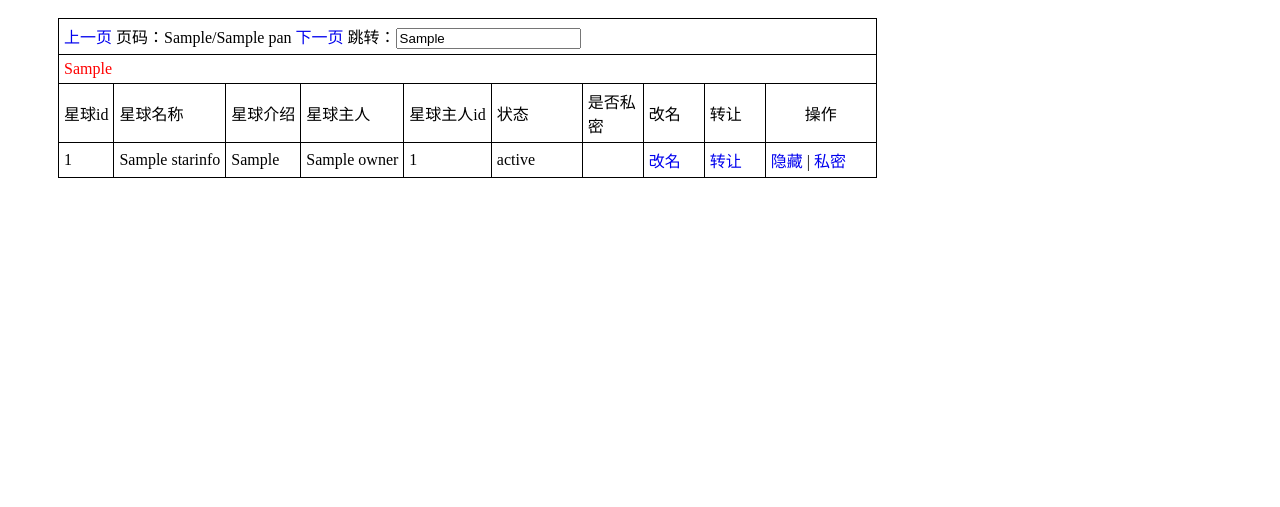
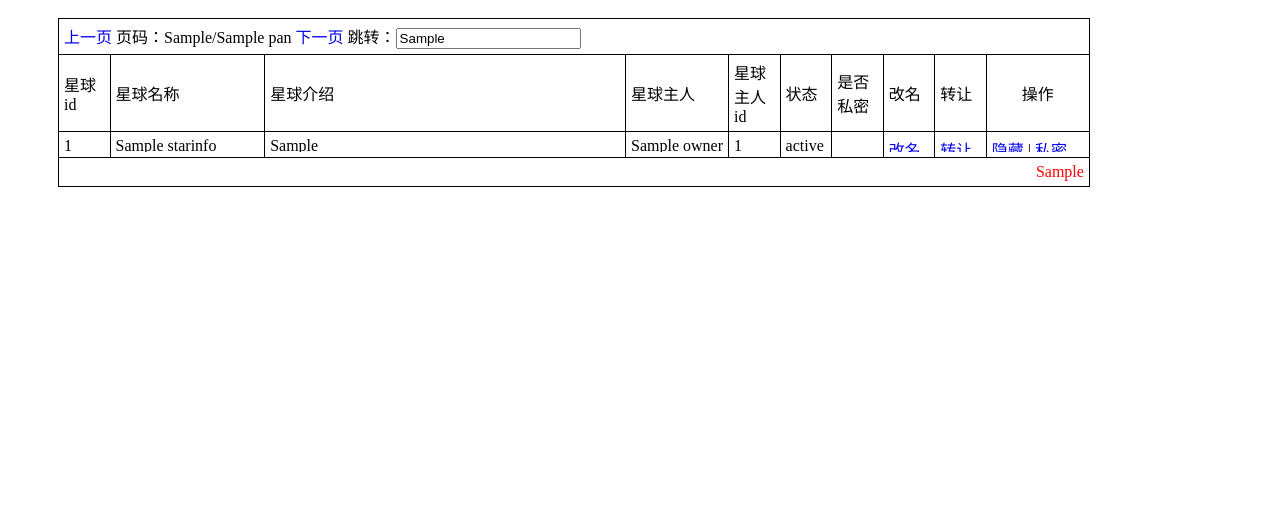
Before and after one commit to wuanlife/wuanlife_console, a CodeIgniter app: the page made by application/views/wuan_console/star_management.php in a window 1280 px wide. Shown: the top 507 px of the page. Run offline with CodeIgniter, Linux system fonts and the light colour scheme; tables that the repository leaves empty or names only in its code hold one stand-in row (values such as "Sample post"); the template is opened without the code that fills it: most values are stand-ins (such as "Sample title", 1, 10 or a date in 2020).

Commit message:
优化星球列表显示布局

```diff
--- a/application/views/wuan_console/login.php
+++ b/application/views/wuan_console/login.php
@@ -45,7 +45,6 @@
 			<input type ="submit" name= "submit" value="登录" />
 		</div>
 	</div>
-	</div>
 	</form>
 </body>
 </html>
--- a/application/views/wuan_console/star_management.php
+++ b/application/views/wuan_console/star_management.php
@@ -14,6 +14,8 @@ a{ text-decoration: none;}
 table{
     border: solid 1px black;
     border-collapse: collapse;
+	text-overflow:ellipsis;
+	overflow:hidden;
 }
 
 td{
@@ -23,98 +25,134 @@ td{
 #rs{
     color:red;
 }
+.div-tdcontent{
+height:15px;
+text-overflow:ellipsis;
+overflow:hidden;
+}
+.div-hidden{ background:#FFF; color:#F00}
 </style>
 <base href = "<?php echo base_url();?>"/>
 <script type="text/javascript" src='resource/sql.js'></script>
 <div id="starmanagement">
     <div id="starlist">
 <?php
-    if(empty($starinfo)){
+    if(empty($starinfo)):
         echo '无星球！';
-    }else{
+    else:
 ?>
-    <table class="thinsolid">
+    <table width="85%" border="1" cellpadding="0" cellspacing="0" style="border-collapse:collapse;">
     <tr id="page">
         <td colspan="10">
         <?php
-                if($pn==1){
-                    echo '没有上一页';
-                }else{
+            if($pn==1):
+                echo '上一页';
+            else:
 
 
             ?>
             <a id='-' href="javascript:void(0)" onClick=changepage('starmanagement','-',<?=$pn?>)>上一页</a>
-            <?}?>
+        <?php
+			endif;
+		?>
             页码：<?=$pn?>/<?=$pan?>
             <?php
-                if($pn>=$pan){
-                    echo '没有下一页';
-                }else{
+            if($pn>=$pan):
+                echo '下一页';
+            else:
 
 
             ?>
             <a id='+' href="javascript:void(0)" onClick=changepage('starmanagement','+',<?=$pn?>)>下一页</a>
-            <?}?>跳转：<input id='u' type='text' Onchange=changepage('starmanagement','u',u.value) value=<?=$pn?>  />
+        <?php
+			endif;
+		?>
+		跳转：<input id='u' type='text' Onchange=changepage('starmanagement','u',u.value) value=<?=$pn?>  />
         </td>
 
 
     </tr>
-    <tr id="rs"><td colspan="10"><?php echo @$ms;?></td></tr>
+
     <tr>
-        <td>星球id</td>
-        <td>星球名称</td>
-        <td>星球介绍</td>
-        <td>星球主人</td>
-        <td>星球主人id</td>
-        <td width = 80>状态</td>
-		<td width = 50>是否私密</td>
-        <td width = 50>改名</td>
-        <td width = 50>转让</td>
-        <td width = 100 align='center'>操作</td>
+        <td width="5%">星球id</td>
+        <td width="15%">星球名称</td>
+        <td width="35%">星球介绍</td>
+        <td width="10%">星球主人</td>
+        <td width="5%">星球主人id</td>
+        <td width="5%">状态</td>
+		<td width="5%">是否私密</td>
+        <td width="5%">改名</td>
+        <td width="5%">转让</td>
+        <td width="10%" align='center'>操作</td>
     </tr>
 <?php foreach ($starinfo as $key): ?>
     <tr id="<?=$key['id']?>">
-        <td><?php echo $key['id'] ?></td>
-        <td><?php echo $key['name'] ?></td>
-        <td><?php echo $key['g_introduction'] ?></td>
-        <td><?php echo $key['owner'] ?></td>
-        <td><?php echo $key['owner_id'] ?></td>
-        <td><?php if($key['status']  =="已隐藏")
-        {
-             ?><p style="color: red"><?php echo $key['status'] ?></p>
+        <td><div class="div-tdcontent"><?=$key['id']?></div></td>
+        <td><div class="div-tdcontent"><?=$key['name']?></div></td>
+        <td><div class="div-tdcontent"><?=$key['g_introduction']?></div></td>
+        <td><div class="div-tdcontent"><?=$key['owner']?></div></td>
+        <td><div class="div-tdcontent"><?=$key['owner_id']?></div></td>
+        <td>
+			<div class="div-tdcontent">
+			<?php if($key['status'] =="已隐藏"):?>
+					<div class="div-hidden">
+			<?php else:?>
+					<div>
         <?php
-        }
-        else
+				endif;
             echo $key['status'];
-            ?></td>
-		<td><p style="color: red"><?php echo $key['private'] ?></p></td>
-        <td><a href="javascript:void(0)" onClick=starnameupd('starmanagement',<?=$key['id']?>,<?=$pn?>)>改名</a></td>
-        <td><a href="javascript:void(0)" onClick=staruserupd('starmanagement',<?=$key['id']?>,<?=$pn?>)>转让</a></td>
+            ?>
+					</div>
+			</div>
+		</td>
+		<td>
+			<div class="div-tdcontent">
+			<?php if($key['private'] =="私密"):?>
+					<div class="div-hidden">
+			<?php else:?>
+					<div>
+			<?php
+				endif;
+				echo $key['private'];
+            ?>
+					</div>
+			</div>
+		</td>
+        <td><div class="div-tdcontent"><a href="javascript:void(0)" onClick=starnameupd('starmanagement',<?=$key['id']?>,<?=$pn?>)>改名</a></div></td>
+        <td><div class="div-tdcontent"><a href="javascript:void(0)" onClick=staruserupd('starmanagement',<?=$key['id']?>,<?=$pn?>)>转让</a></div></td>
         <td>
+			<div class="div-tdcontent">
 
             <!-- <a href="<?php echo $_SERVER['SCRIPT_NAME'] ?>/wuan/star_close/<?php echo $key['id'] ?>">关闭</a> -->
 
             <a href="javascript:void(0)" onClick=groupcp('starmanagement',<?=$key['id']?>,<?=$pn?>,1)>
                 <?php
-                    if($key['status']  =="已隐藏"){
+                    if($key['status']  =="已隐藏"):
                         echo '打开';
-                    }else{
+                    else:
                         echo '隐藏';
-                    }
+                    endif;
                 ?>
             </a>|
             <a href="javascript:void(0)" onClick=groupcp('starmanagement',<?=$key['id']?>,<?=$pn?>,2)>
                 <?php
-                    if($key['private']  =="私密"){
+                    if($key['private']  =="私密"):
                         echo '取私';
-                    }else{
+                    else:
                         echo '私密';
-                    }
+                    endif;
                 ?>
             </a>
+			</div>
         </td>
     </tr>
-    <?php endforeach; }?>
+    <?php
+		endforeach;
+	?>
+	<tr id="rs"><td align='right'colspan="10"><?php echo @$ms;?></td></tr>
     </table>
+	<?php
+		endif;
+	?>
 </div>
 </div>
--- a/application/views/wuan_console/team_management.php
+++ b/application/views/wuan_console/team_management.php
@@ -38,8 +38,8 @@ td{
 			</tr>
 				<?php foreach ($admin as $user_item): ?>
 					<tr id="<?=$user_item['id']?>">
-					    <td><?php echo $user_item['id']; ?></td>
-						<td><?php echo $user_item['nickname']; ?></td>
+					    <td><?=$user_item['id']?></td>
+						<td><?=$user_item['nickname']?></td>
 						<td><a href="javascript:void(0)" onClick=checkfourm('teammanagement',<?=$user_item['id']?>)>删除</a></td>
 					</tr>
 				<?php endforeach; ?>
```
